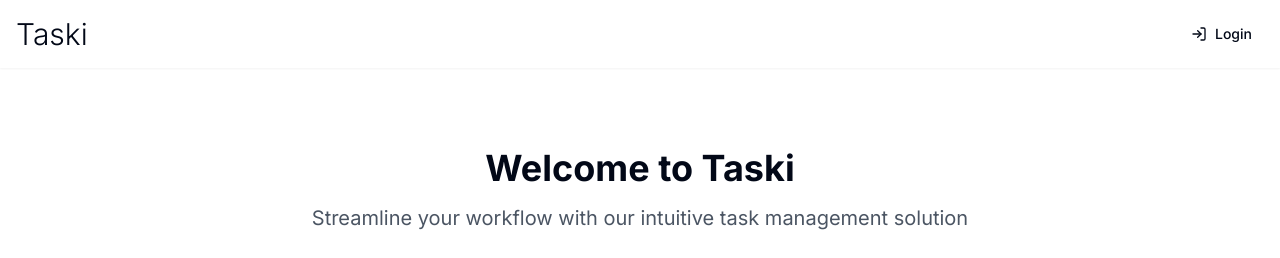
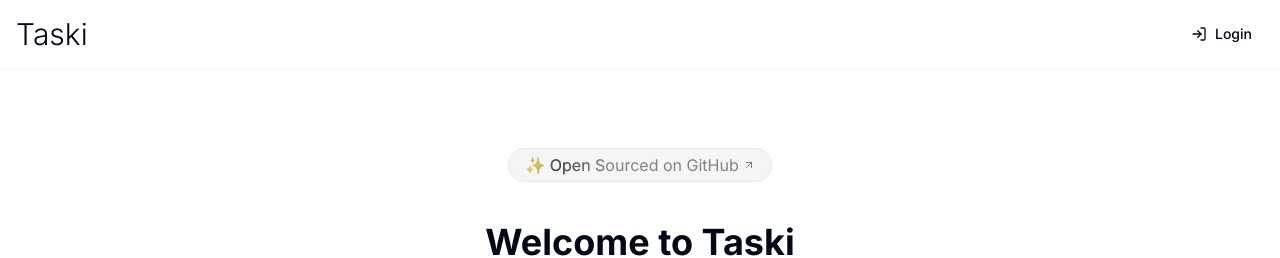
Before and after one commit to kishanhitk/taski, a Next.js app in the folder website/: page / in a window 1280 px wide. Shown: the top 258 px of the page. Built offline with nearby package versions, Linux system fonts and the light colour scheme; no server answers.

Commit message:
feat: add github link

```diff
--- a/website/src/app/HomePage.tsx
+++ b/website/src/app/HomePage.tsx
@@ -2,10 +2,30 @@
 import Link from "next/link";
 import { Button } from "@/components/ui/button";
 import { motion } from "framer-motion";
+import AnimatedShinyText from "@/components/magicui/animated-shiny-text";
+import { cn } from "@/lib/utils";
+import { ArrowUpRightIcon } from "lucide-react";
 
 export default function Home() {
   return (
     <main className="flex min-h-screen flex-col items-center justify-center container py-12 md:py-20 ">
+      <motion.a
+        initial={{ opacity: 0, filter: "blur(20px)" }}
+        animate={{ opacity: 1, filter: "blur(0px)" }}
+        transition={{ duration: 0.4, delay: 2 }}
+        href="https://github.com/kishanhitk/taski"
+        target="_blank"
+        rel="noopener noreferrer"
+        className={cn(
+          "group rounded-full border border-black/5 bg-neutral-100 text-base text-black transition-all ease-in hover:cursor-pointer hover:bg-neutral-200 mb-10"
+        )}
+      >
+        <AnimatedShinyText className="inline-flex items-center justify-center px-4 py-1 transition ease-out hover:text-neutral-600 hover:duration-300">
+          <span>✨ Open Sourced on GitHub</span>
+          <ArrowUpRightIcon className="ml-1 size-3 transition-transform duration-300 ease-in-out group-hover:translate-x-0.5" />
+        </AnimatedShinyText>
+      </motion.a>
+
       <motion.div
         initial={{ opacity: 0, y: 20 }}
         animate={{ opacity: 1, y: 0 }}
--- /dev/null
+++ b/website/src/components/magicui/animated-shiny-text.tsx
@@ -0,0 +1,40 @@
+import { CSSProperties, FC, ReactNode } from "react";
+
+import { cn } from "@/lib/utils";
+
+interface AnimatedShinyTextProps {
+  children: ReactNode;
+  className?: string;
+  shimmerWidth?: number;
+}
+
+const AnimatedShinyText: FC<AnimatedShinyTextProps> = ({
+  children,
+  className,
+  shimmerWidth = 100,
+}) => {
+  return (
+    <p
+      style={
+        {
+          "--shimmer-width": `${shimmerWidth}px`,
+        } as CSSProperties
+      }
+      className={cn(
+        "mx-auto max-w-md text-neutral-600/70 dark:text-neutral-400/70",
+
+        // Shimmer effect
+        "animate-shimmer bg-clip-text bg-no-repeat [background-position:0_0] [background-size:var(--shimmer-width)_100%] [transition:background-position_1s_cubic-bezier(.6,.6,0,1)_infinite]",
+
+        // Shimmer gradient
+        "bg-gradient-to-r from-transparent via-black/80 via-50% to-transparent  dark:via-white/80",
+
+        className,
+      )}
+    >
+      {children}
+    </p>
+  );
+};
+
+export default AnimatedShinyText;
```
Also changed, not shown: 2 other files (tests, documents, lock files or other folders).
